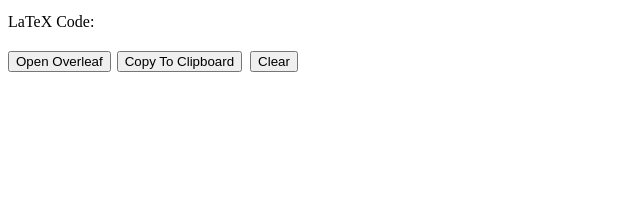
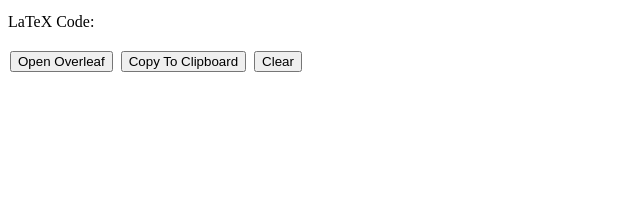
Before and after one commit to a-binkley/LaTeXnically, a plain HTML site: page LatexBase.html in a window 1280 px wide. Shown: the part 423-642 px from the top of the page, 0-640 px from the left. Drawn offline with nearby package versions, Linux system fonts and the light colour scheme.

Commit message:
commented out Overleaf form

```diff
--- a/LatexBase.html
+++ b/LatexBase.html
@@ -85,11 +85,11 @@
 <label for="code-appear-here">LaTeX Code:</label>
   <div id="code-appear-here"></div>
   <br>
-  <form action="https://www.overleaf.com/project/" method="post" target="_blank">
-    <input type="submit" value="Open Overleaf">
-    <button id="copy">Copy To Clipboard</button>
-    <button id="delete">Clear</button>
-  </form>
+  <!-- <form action="https://www.overleaf.com/project/" method="post" target="_blank"> -->
+  <button id="overleaf" type="submit" action="https://www.overleaf.com/project/" method="post">Open Overleaf</button>
+  <button id="copy">Copy To Clipboard</button>
+  <button id="delete">Clear</button>
+  <!-- </form> -->
 
 <script src="LatexScript.js"></script>
 
```
